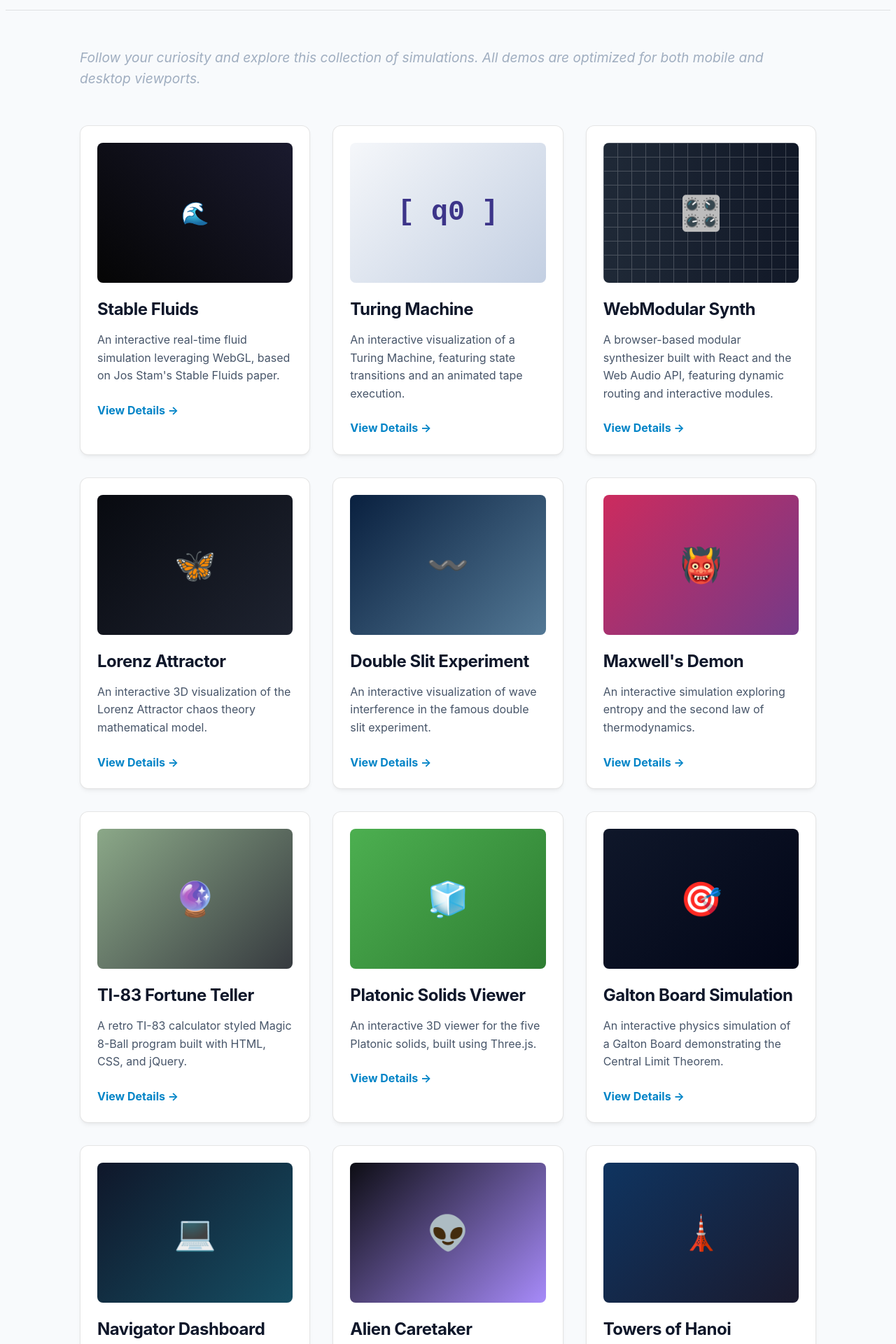
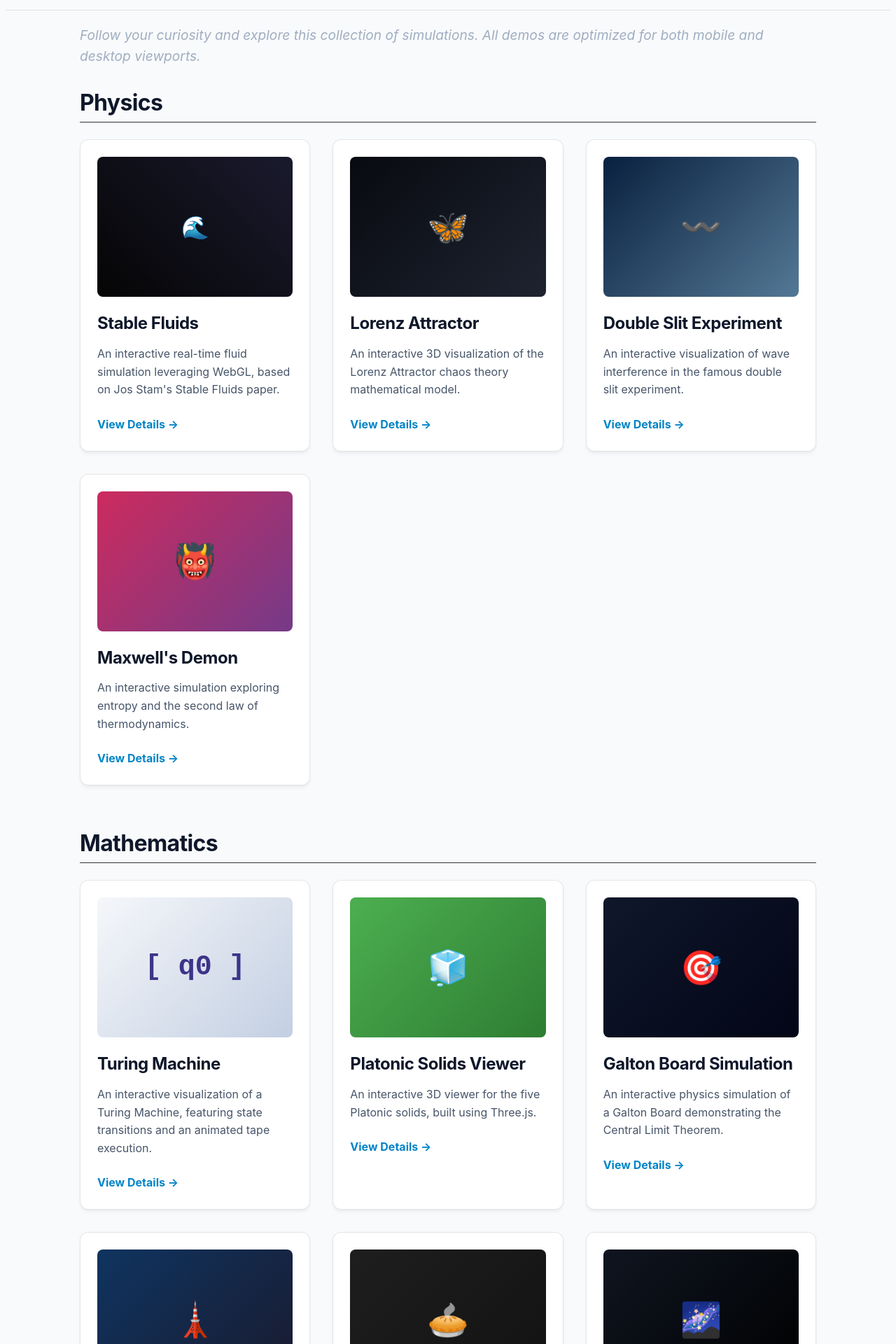
Before and after one commit to nshiff/nate-portfolio, a React (Vite) app: page / in a window 1280 px wide. Shown: the part 80-2000 px from the top of the page at 70% size. Built offline with nearby package versions, Linux system fonts and the light colour scheme.

Commit message:
refactor: topic sections for home page

```diff
--- a/src/pages/Home.tsx
+++ b/src/pages/Home.tsx
@@ -5,7 +5,7 @@ export function Home() {
     <main style={{ flex: 1 }}>
 
       {/* Hero Section */}
-      <section id="hero" style={{ paddingBottom: '0' }}>
+      <section id="hero" style={{ padding: '0' }}>
         <div className="container">
           <p style={{ fontSize: '1.2rem', color: '#a0aec0', fontStyle: 'italic' }}>
             Follow your curiosity and explore this collection of simulations. All demos are optimized for both mobile and desktop viewports.
@@ -14,13 +14,16 @@ export function Home() {
       </section>
 
       {/* Projects Section */}
-      <section id="projects" >
+      <section id="projects" style={{ paddingTop: '0' }}>
         <div className="container">
 
+          {/* Physics */}
+          <h2 style={{ fontSize: '2rem', marginTop: '2rem', marginBottom: '1.5rem', borderBottom: '1px solid #333', paddingBottom: '0.5rem' }}>Physics</h2>
           <div style={{
             display: 'grid',
             gridTemplateColumns: 'repeat(auto-fit, minmax(300px, 1fr))',
-            gap: '2rem'
+            gap: '2rem',
+            marginBottom: '4rem'
           }}>
             {/* Project 1: Stable Fluids */}
             <Link to="/project/01" className="card card-link">
@@ -30,31 +33,6 @@ export function Home() {
               <h3 className="card-title">Stable Fluids</h3>
               <p className="card-description">
                 An interactive real-time fluid simulation leveraging WebGL, based on Jos Stam's Stable Fluids paper.
-              </p>
-              <span className="card-action">View Details &rarr;</span>
-            </Link>
-
-            {/* Project 2: Turing Machine Simulator */}
-            <Link to="/project/02" className="card card-link">
-              <div className="card-image-wrapper" style={{ background: 'linear-gradient(135deg, #f5f7fa 0%, #c3cfe2 100%)' }}>
-                <span style={{ fontSize: '2.5rem', fontFamily: 'monospace', color: '#3C3489', fontWeight: 'bold' }}>{'[ q0 ]'}</span>
-              </div>
-              <h3 className="card-title">Turing Machine</h3>
-              <p className="card-description">
-                An interactive visualization of a Turing Machine, featuring state transitions and an animated tape execution.
-              </p>
-              <span className="card-action">View Details &rarr;</span>
-            </Link>
-
-            {/* Project 3: WebModular Synth */}
-            <Link to="/project/03" className="card card-link">
-              <div className="card-image-wrapper" style={{ background: 'linear-gradient(to right, #1f2937, #111827)' }}>
-                <div style={{ position: 'absolute', inset: 0, opacity: 0.2, backgroundImage: 'linear-gradient(#fff 1px, transparent 1px), linear-gradient(90deg, #fff 1px, transparent 1px)', backgroundSize: '20px 20px' }}></div>
-                <span style={{ fontSize: '3rem', zIndex: 10 }}>🎛️</span>
-              </div>
-              <h3 className="card-title">WebModular Synth</h3>
-              <p className="card-description">
-                A browser-based modular synthesizer built with React and the Web Audio API, featuring dynamic routing and interactive modules.
               </p>
               <span className="card-action">View Details &rarr;</span>
             </Link>
@@ -94,15 +72,24 @@ export function Home() {
               </p>
               <span className="card-action">View Details &rarr;</span>
             </Link>
+          </div>
 
-            {/* Project 7: TI-83 Fortune Teller */}
-            <Link to="/project/07" className="card card-link">
-              <div className="card-image-wrapper" style={{ background: 'linear-gradient(135deg, #8ba888 0%, #363a3f 100%)' }}>
-                <span style={{ fontSize: '3rem' }}>🔮</span>
+          {/* Mathematics */}
+          <h2 style={{ fontSize: '2rem', marginTop: '2rem', marginBottom: '1.5rem', borderBottom: '1px solid #333', paddingBottom: '0.5rem' }}>Mathematics</h2>
+          <div style={{
+            display: 'grid',
+            gridTemplateColumns: 'repeat(auto-fit, minmax(300px, 1fr))',
+            gap: '2rem',
+            marginBottom: '4rem'
+          }}>
+            {/* Project 2: Turing Machine Simulator */}
+            <Link to="/project/02" className="card card-link">
+              <div className="card-image-wrapper" style={{ background: 'linear-gradient(135deg, #f5f7fa 0%, #c3cfe2 100%)' }}>
+                <span style={{ fontSize: '2.5rem', fontFamily: 'monospace', color: '#3C3489', fontWeight: 'bold' }}>{'[ q0 ]'}</span>
               </div>
-              <h3 className="card-title">TI-83 Fortune Teller</h3>
+              <h3 className="card-title">Turing Machine</h3>
               <p className="card-description">
-                A retro TI-83 calculator styled Magic 8-Ball program built with HTML, CSS, and jQuery.
+                An interactive visualization of a Turing Machine, featuring state transitions and an animated tape execution.
               </p>
               <span className="card-action">View Details &rarr;</span>
             </Link>
@@ -127,30 +114,6 @@ export function Home() {
               <h3 className="card-title">Galton Board Simulation</h3>
               <p className="card-description">
                 An interactive physics simulation of a Galton Board demonstrating the Central Limit Theorem.
-              </p>
-              <span className="card-action">View Details &rarr;</span>
-            </Link>
-
-            {/* Project 10: Navigator Dashboard */}
-            <Link to="/project/10" className="card card-link">
-              <div className="card-image-wrapper" style={{ background: 'linear-gradient(135deg, #0f172a 0%, #164e63 100%)' }}>
-                <span style={{ fontSize: '3rem' }}>💻</span>
-              </div>
-              <h3 className="card-title">Navigator Dashboard</h3>
-              <p className="card-description">
-                A real-time dashboard visualizing system metrics exposed by the browser's navigator APIs.
-              </p>
-              <span className="card-action">View Details &rarr;</span>
-            </Link>
-
-            {/* Project 11: Alien Caretaker */}
-            <Link to="/project/11" className="card card-link">
-              <div className="card-image-wrapper" style={{ background: 'linear-gradient(135deg, #0d0d14 0%, #a78bfa 100%)' }}>
-                <span style={{ fontSize: '3rem' }}>👽</span>
-              </div>
-              <h3 className="card-title">Alien Caretaker</h3>
-              <p className="card-description">
-                A virtual pet simulation featuring procedurally generated SVG aliens.
               </p>
               <span className="card-action">View Details &rarr;</span>
             </Link>
@@ -191,6 +154,65 @@ export function Home() {
               <span className="card-action">View Details &rarr;</span>
             </Link>
           </div>
+
+          {/* Miscellaneous */}
+          <h2 style={{ fontSize: '2rem', marginTop: '2rem', marginBottom: '1.5rem', borderBottom: '1px solid #333', paddingBottom: '0.5rem' }}>Miscellaneous</h2>
+          <div style={{
+            display: 'grid',
+            gridTemplateColumns: 'repeat(auto-fit, minmax(300px, 1fr))',
+            gap: '2rem',
+            marginBottom: '4rem'
+          }}>
+            {/* Project 3: WebModular Synth */}
+            <Link to="/project/03" className="card card-link">
+              <div className="card-image-wrapper" style={{ background: 'linear-gradient(to right, #1f2937, #111827)' }}>
+                <div style={{ position: 'absolute', inset: 0, opacity: 0.2, backgroundImage: 'linear-gradient(#fff 1px, transparent 1px), linear-gradient(90deg, #fff 1px, transparent 1px)', backgroundSize: '20px 20px' }}></div>
+                <span style={{ fontSize: '3rem', zIndex: 10 }}>🎛️</span>
+              </div>
+              <h3 className="card-title">WebModular Synth</h3>
+              <p className="card-description">
+                A browser-based modular synthesizer built with React and the Web Audio API, featuring dynamic routing and interactive modules.
+              </p>
+              <span className="card-action">View Details &rarr;</span>
+            </Link>
+
+            {/* Project 7: TI-83 Fortune Teller */}
+            <Link to="/project/07" className="card card-link">
+              <div className="card-image-wrapper" style={{ background: 'linear-gradient(135deg, #8ba888 0%, #363a3f 100%)' }}>
+                <span style={{ fontSize: '3rem' }}>🔮</span>
+              </div>
+              <h3 className="card-title">TI-83 Fortune Teller</h3>
+              <p className="card-description">
+                A retro TI-83 calculator styled Magic 8-Ball program built with HTML, CSS, and jQuery.
+              </p>
+              <span className="card-action">View Details &rarr;</span>
+            </Link>
+
+            {/* Project 10: Navigator Dashboard */}
+            <Link to="/project/10" className="card card-link">
+              <div className="card-image-wrapper" style={{ background: 'linear-gradient(135deg, #0f172a 0%, #164e63 100%)' }}>
+                <span style={{ fontSize: '3rem' }}>💻</span>
+              </div>
+              <h3 className="card-title">Navigator Dashboard</h3>
+              <p className="card-description">
+                A real-time dashboard visualizing system metrics exposed by the browser's navigator APIs.
+              </p>
+              <span className="card-action">View Details &rarr;</span>
+            </Link>
+
+            {/* Project 11: Alien Caretaker */}
+            <Link to="/project/11" className="card card-link">
+              <div className="card-image-wrapper" style={{ background: 'linear-gradient(135deg, #0d0d14 0%, #a78bfa 100%)' }}>
+                <span style={{ fontSize: '3rem' }}>👽</span>
+              </div>
+              <h3 className="card-title">Alien Caretaker</h3>
+              <p className="card-description">
+                A virtual pet simulation featuring procedurally generated SVG aliens.
+              </p>
+              <span className="card-action">View Details &rarr;</span>
+            </Link>
+          </div>
+
         </div>
       </section>
     </main>
```
